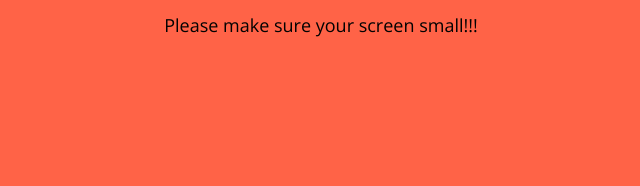
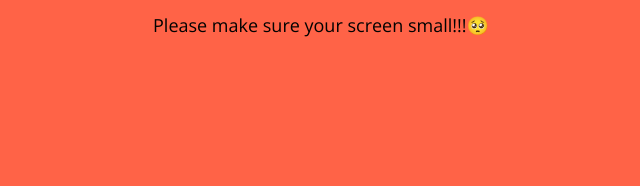
Before and after one commit to chedadesign/kakao-clone-v2, a plain HTML site: page chat.html in a window 1280 px wide. Shown: the part 375-561 px from the top of the page, 319-959 px from the left. Drawn offline with nearby package versions, Linux system fonts and the light colour scheme.

Commit message:
Added imoji
🥺

```diff
--- a/chat.html
+++ b/chat.html
@@ -148,7 +148,7 @@
 
     <div class="bigScreen">
       <span class="bigScreen__text">
-        Please make sure your screen small!!!
+        Please make sure your screen small!!!🥺
       </span>
     </div>
   </body>
```
Also changed, not shown: find.html (+1 -1 lines), friends.html (+1 -1 lines), index.html (+1 -1 lines), more.html (+1 -1 lines).
